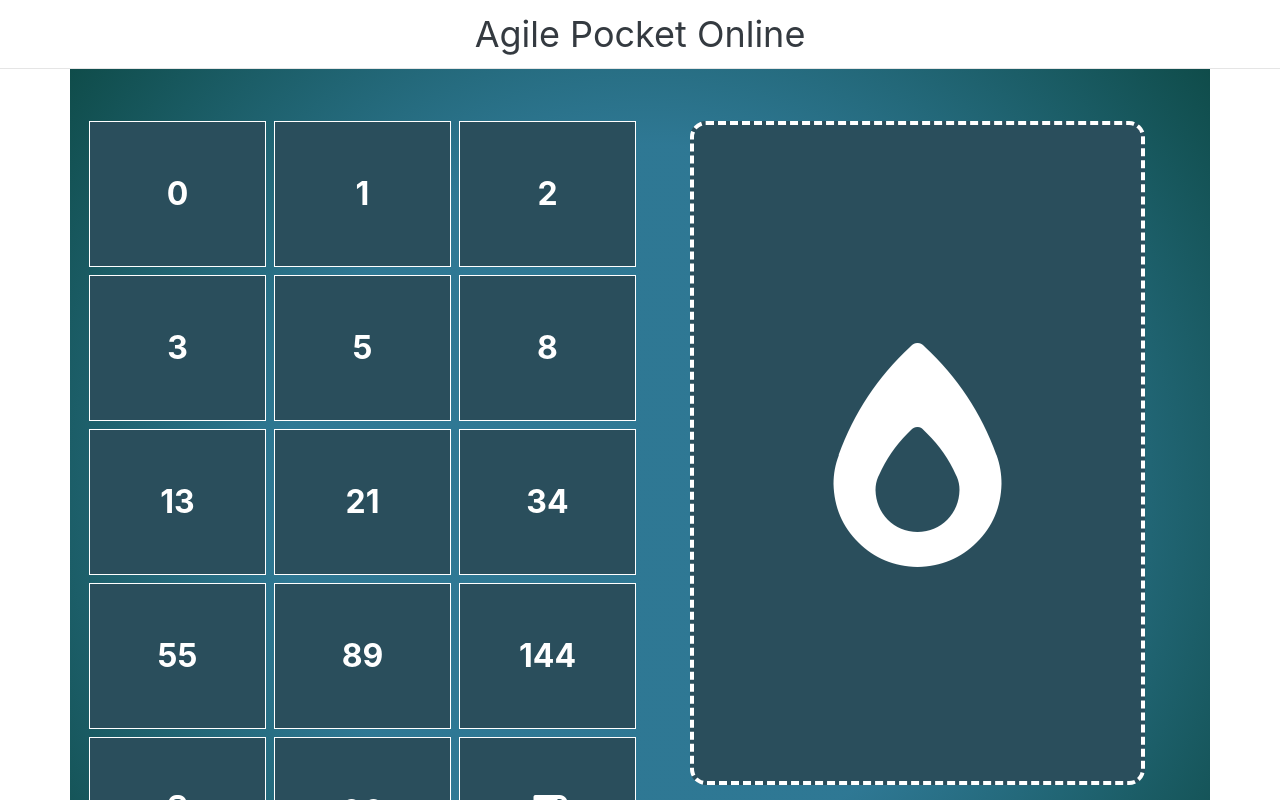
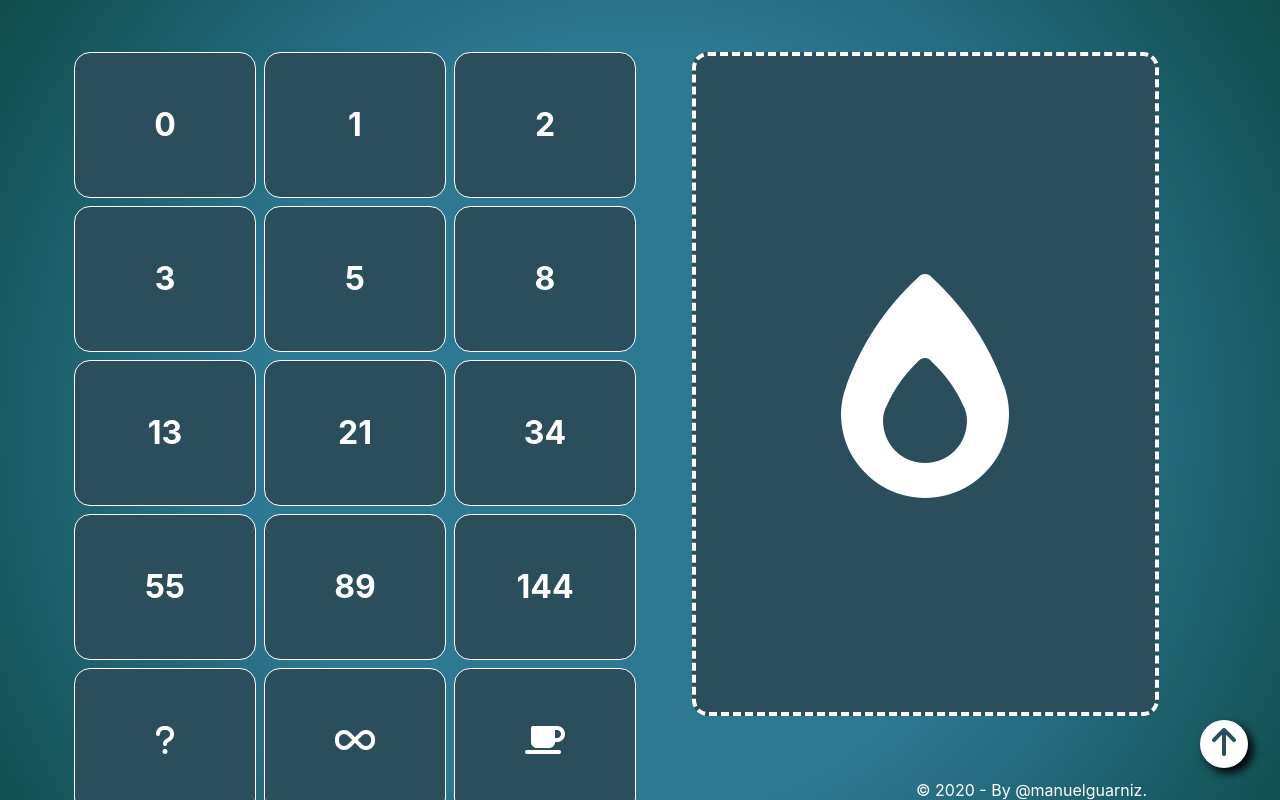
Before and after one commit to manuelguarniz/agile-pocket-online, an Angular app: page /#/ in a window 1280 px wide. Shown: the top 800 px of the page. Built offline with nearby package versions, Linux system fonts and the light colour scheme.

Commit message:
animaciones y scroll top

```diff
--- a/src/app/apo.component.css
+++ b/src/app/apo.component.css
@@ -4,3 +4,34 @@
   background: rgb(42, 78, 92);
   background: radial-gradient(circle, rgba(39, 115, 144, 0.9640231092436975) 50%, rgb(15, 76, 74) 100%);
 }
+
+.float-button-footer {
+  position: absolute;
+  bottom: 3rem;
+  right: 3rem;
+}
+
+@media only screen and (max-width: 767px) {
+  .float-button-footer {
+    bottom: 0rem;
+    right: 3rem;
+  }
+}
+
+.circle-top {
+  position: fixed;
+  bottom: 2rem;
+  right: 2rem;
+  background: #ffffff;
+  color: rgb(42, 78, 92);
+  width: 3rem;
+  height: 3rem;
+  box-shadow: 5px 5px 10px #000000;
+  border-radius: 50%;
+  text-align: center;
+  line-height: 2.6rem;
+  cursor: pointer;
+}
+.align-center-arrow {
+  vertical-align: middle;
+}
--- a/src/app/apo.component.html
+++ b/src/app/apo.component.html
@@ -1,8 +1,16 @@
-<apo-header></apo-header>
-<div class="container bg-agile">
+<!-- <apo-header></apo-header> -->
+<div class="container-fluid bg-agile set-default-relative">
   <main role="main" class="flex-shrink-0">
     <router-outlet></router-outlet>
+    <div class="container set-default-relative">
+      <div class="float-button-footer">
+        <apo-footer></apo-footer>
+      </div>
+    </div>
   </main>
 
+  <div class="circle-top" (click)="backTop()">
+    <i class="fas fa-arrow-up fa-2x align-center-arrow"></i>
+  </div>
+
 </div>
-<apo-footer></apo-footer>
--- a/src/app/apo.component.ts
+++ b/src/app/apo.component.ts
@@ -1,4 +1,5 @@
 import { Component } from '@angular/core';
+import { Utils } from './utils/utils';
 
 @Component({
   selector: 'apo-root',
@@ -7,4 +8,7 @@ import { Component } from '@angular/core';
 })
 export class ApoComponent {
   title = 'agile-pocket-online';
+  backTop() {
+    Utils.scrollToTop(100);
+  }
 }
--- a/src/app/components/cards/list-card/list-card.component.css
+++ b/src/app/components/cards/list-card/list-card.component.css
@@ -8,4 +8,11 @@
   font-size: xx-large;
   cursor: pointer;
   font-weight: bold;
+  border-radius: 1rem;
+
+  transition: transform .2s; /* Animation */
 }
+
+.agile-card:hover {
+  transform: scale(1.05);
+}
--- a/src/app/components/cards/selected-card/selected-card.component.css
+++ b/src/app/components/cards/selected-card/selected-card.component.css
@@ -28,28 +28,3 @@
   font-weight: bold;
   color: #ffffff;
 }
-
-/* Small devices (landscape phones, 576px and up) */
-@media (max-width: 575.98px) {
-
-}
-
-/* Medium devices (tablets, 768px and up)
-@media (max-width: 767.98px) {
-}
- */
-
-@media (max-width: 991.98px) {
-  .agile-card-selected{
-    /* line-height: 22rem; */
-  }
-
-}
-
-/*
-// Large devices (desktops, 992px and up)
-// Extra large devices (large desktops, 1200px and up)
-@media (min-width: 1200px) {
-
-}
-*/
--- a/src/app/components/cards/selected-card/selected-card.component.html
+++ b/src/app/components/cards/selected-card/selected-card.component.html
@@ -1,5 +1,5 @@
 <div class="row justify-content-center">
-  <div class="col-10 px-0">
+  <div class="col-10 px-0" #cardElement>
     <div [ngClass]="showClassCard(cardSelected)" (click)="clicketCard()">
       <ng-container *ngIf="cardSelected != undefined && cardSelected != null; else defaultSelected">
         <ng-container *ngIf="cardSelected.isGlobal; else iconSelected">
--- a/src/app/components/cards/selected-card/selected-card.component.ts
+++ b/src/app/components/cards/selected-card/selected-card.component.ts
@@ -1,6 +1,7 @@
-import { Component, OnInit } from '@angular/core';
+import { Component, OnInit, ViewChild, ElementRef } from '@angular/core';
 import { SelectedCardService } from '@app/services/selected-card.service';
 import { Card } from '@app/models/templates/card';
+import { Utils } from '@app/utils/utils';
 
 @Component({
   selector: 'apo-selected-card',
@@ -10,6 +11,7 @@ import { Card } from '@app/models/templates/card';
   ]
 })
 export class SelectedCardComponent implements OnInit {
+  @ViewChild('cardElement') cardElement: ElementRef<any>;
 
   cardSelected: Card;
 
@@ -24,6 +26,7 @@ export class SelectedCardComponent implements OnInit {
   onListenerSelectedCard() {
     this.selectedCardService.listenerSelectedCard().subscribe(
       response => {
+        // Utils.scrollElementToTop(this.cardElement, 100);
         this.cardSelected = response;
       }
     );
@@ -35,10 +38,12 @@ export class SelectedCardComponent implements OnInit {
       'm-1': true,
       'content-default-spaicing': true,
       'content-spaicing': false,
+      'animation-card': false,
     };
     if (card && !card.isGlobal) {
       classCard['content-spaicing'] = true;
       classCard['content-default-spaicing'] = false;
+      classCard['animation-card'] = true;
     }
     return classCard;
   }
--- a/src/app/static/footer/footer.component.css
+++ b/src/app/static/footer/footer.component.css
@@ -8,6 +8,14 @@
   padding: 0 15px;
 }
 
-.footer {
-  background-color: #f5f5f5;
+.text-agile-scrum {
+  color: #ffffff;
 }
+.text-agile-scrum > a {
+  color: #ffffff;
+  text-decoration: none;
+}
+
+.text-agile-scrum > a:hover {
+  color: #ffc107;
+}
--- a/src/app/static/footer/footer.component.html
+++ b/src/app/static/footer/footer.component.html
@@ -1,5 +1,5 @@
-<footer class="footer mt-auto py-3">
+<footer class="py-3">
   <div class="container">
-    <span class="text-muted">© {{ getCurrentYear() }} - Agile Poket Online by <a target="_blank" href="https://twitter.com/manuelguarniz">@manuelguarniz</a>.</span>
+    <span class="text-agile-scrum">© {{ getCurrentYear() }} - By <a target="_blank" href="https://twitter.com/manuelguarniz">@manuelguarniz</a>.</span>
   </div>
 </footer>
--- /dev/null
+++ b/src/app/utils/utils.ts
@@ -0,0 +1,43 @@
+import { ElementRef } from '@angular/core';
+
+export class Utils {
+  public static scrollToTop(scrollDuration: number) {
+    const cosParameter = window.scrollY / 2;
+    let scrollCount = 0;
+    let oldTimestamp = performance.now();
+    const step = (newTimestamp: number) => {
+      scrollCount += Math.PI / (scrollDuration / (newTimestamp - oldTimestamp));
+      if (scrollCount >= Math.PI) {
+        window.scrollTo(0, 0);
+      }
+      if (window.scrollY === 0) {
+        return;
+      }
+      window.scrollTo(0, Math.round(cosParameter + cosParameter * Math.cos(scrollCount)));
+      oldTimestamp = newTimestamp;
+      window.requestAnimationFrame(step);
+    };
+    window.requestAnimationFrame(step);
+  }
+
+  public static scrollElementToTop(element: ElementRef<any>, scrollDuration: number) {
+    const elementHtml = element.nativeElement;
+    const cosParameter = (elementHtml.scrollHeight - elementHtml.scrollY) / 2;
+    let scrollCount = 0;
+    let oldTimestamp = performance.now();
+    const step = (newTimestamp: number) => {
+      scrollCount += Math.PI / (scrollDuration / (newTimestamp - oldTimestamp));
+      if (scrollCount >= Math.PI) {
+        elementHtml.scrollTo(0, 0);
+      }
+      if (elementHtml.scrollY === 0) {
+        return;
+      }
+      elementHtml.scrollTo(0, Math.round(cosParameter + cosParameter * Math.cos(scrollCount)));
+      oldTimestamp = newTimestamp;
+      window.requestAnimationFrame(step);
+    };
+    window.requestAnimationFrame(step);
+  }
+
+}
--- a/src/styles.css
+++ b/src/styles.css
@@ -1 +1,4 @@
 /* You can add global styles to this file, and also import other style files */
+.set-default-relative {
+  position: relative;
+}
```
